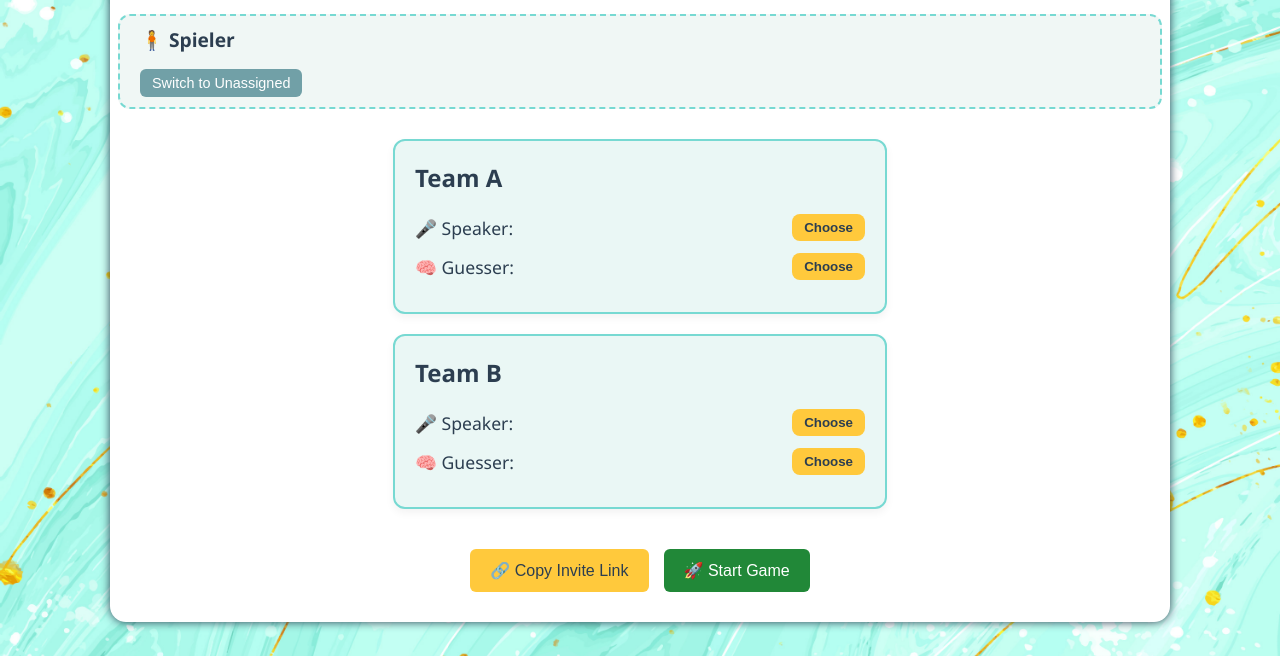
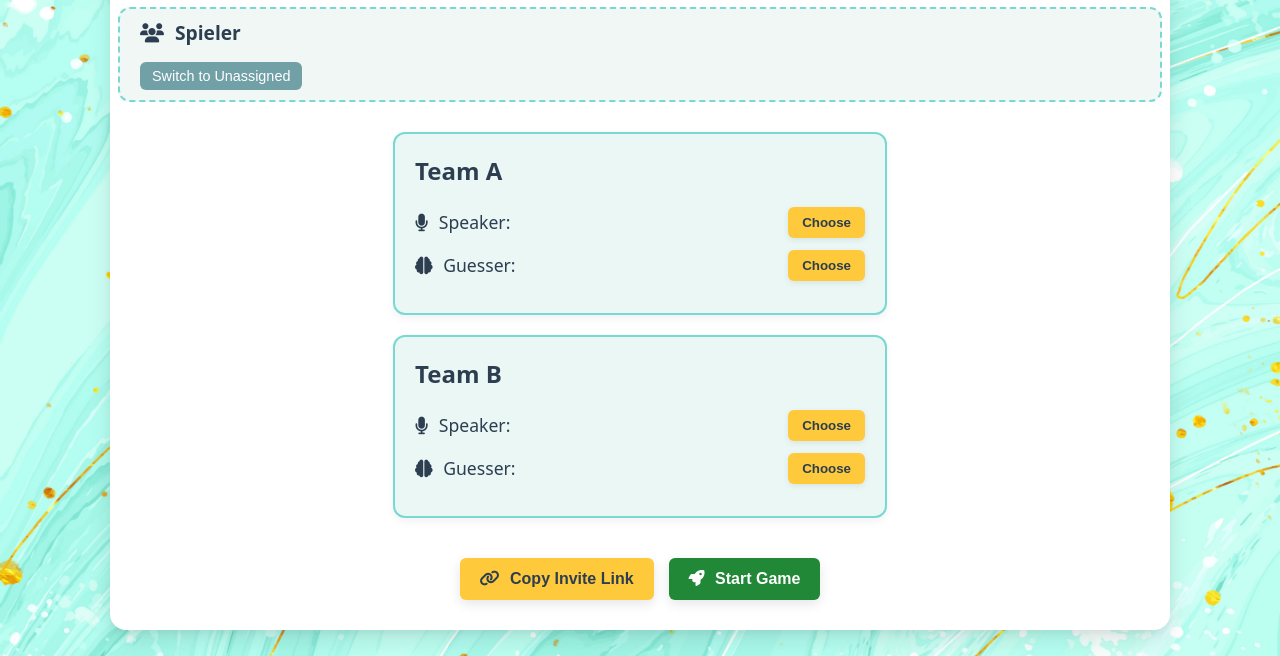
Before and after one commit to LSAPilot/tabu-game, a website: page public/lobby.html in a window 1280 px wide. Shown: the part 144-800 px from the top of the page. Drawn offline with nearby package versions, Linux system fonts and the light colour scheme; no server answers.

Commit message:
icons updated

```diff
--- a/public/css/game.css
+++ b/public/css/game.css
@@ -1,5 +1,5 @@
 body {
-    font-family: 'Segoe UI', Tahoma, Geneva, Verdana, sans-serif;
+    font-family: system-ui, -apple-system, BlinkMacSystemFont, 'Segoe UI', Roboto, 'Helvetica Neue', Arial, sans-serif;
     background: url('../images/background.jpg');
     background-size: cover;
     background-position: center;
@@ -14,6 +14,8 @@
     color: #2C3E50; /* Ink text */
 }
 
+i { margin-right: 6px; }
+
 .container {
     width: 100%;
     max-width: 800px;
@@ -21,7 +23,7 @@
     margin-top: 20px;
     background-color: #ffffff;
     border-radius: 16px;
-    box-shadow: 0 10px 25px rgba(0, 0, 0, 0.1);
+    box-shadow: 0 10px 25px rgba(0, 0, 0, 0.1), 0 4px 10px rgba(0, 0, 0, 0.05); /* Softer shadow */
     text-align: center;
 }
 
@@ -120,9 +122,14 @@
     margin-bottom: 20px;
     cursor: pointer;
     font-size: 1em;
+    font-weight: 600;
+    box-shadow: 0 4px 12px rgba(0,0,0,0.1);
+    transition: background-color 0.2s ease, box-shadow 0.2s ease, transform 0.2s;
 }
 #startTimerButton:hover {
     background-color: #1b6e2d;
+    transform: translateY(-2px);
+    box-shadow: 0 6px 16px rgba(0,0,0,0.15);
 }
 
 /* Game Buttons */
@@ -137,9 +144,16 @@
     border: none;
     border-radius: 6px;
     font-size: 1em;
+    font-weight: 600;
     color: white;
     cursor: pointer;
-    transition: background-color 0.2s ease;
+    box-shadow: 0 4px 12px rgba(0,0,0,0.1);
+    transition: background-color 0.2s ease, box-shadow 0.2s ease, transform 0.2s;
+}
+
+.buttons button:hover {
+    transform: translateY(-2px);
+    box-shadow: 0 6px 16px rgba(0,0,0,0.15);
 }
 
 #confirmButton {
@@ -159,9 +173,11 @@
 }
 
 .inactive-button {
-    background-color: #ccc !important;
-    color: white !important;
+    background-color: #e0e0e0 !important;
+    color: #888 !important;
     cursor: not-allowed;
+    box-shadow: none !important;
+    transform: none !important;
 }
 
 /* Overlays */
--- a/public/css/index.css
+++ b/public/css/index.css
@@ -1,5 +1,5 @@
 body {
-    font-family: 'Arial', sans-serif;
+    font-family: system-ui, -apple-system, BlinkMacSystemFont, 'Segoe UI', Roboto, 'Helvetica Neue', Arial, sans-serif;
     background: url('../images/background.jpg');
     background-size: cover;
     background-position: center;
@@ -25,6 +25,8 @@
     margin-bottom: 20px;
 }
 
+i { margin-right: 8px; }
+
 /* Button-like links */
 a {
     display: inline-block;
@@ -35,16 +37,18 @@
     color: #2C3E50;                  /* Ink Text for contrast */
     background-color: #FFC93C;       /* Golden Pop */
     border-radius: 8px;
-    box-shadow: 0 4px 10px rgba(0, 0, 0, 0.1);
-    transition: background-color 0.3s, transform 0.3s;
+    box-shadow: 0 10px 25px rgba(0,0,0,0.1), 0 4px 10px rgba(0,0,0,0.05);
+    transition: background-color 0.3s, transform 0.3s, box-shadow 0.3s;
 }
 
 a:hover {
     background-color: #FFD34D;       /* Slightly lighter golden pop */
     transform: translateY(-3px);
+    box-shadow: 0 12px 30px rgba(0,0,0,0.12), 0 6px 12px rgba(0,0,0,0.08);
 }
 
 a:active {
     background-color: #e6b42d;       /* Pressed state */
     transform: translateY(1px);
+    box-shadow: 0 4px 10px rgba(0,0,0,0.1);
 }
--- a/public/css/lobby.css
+++ b/public/css/lobby.css
@@ -1,5 +1,5 @@
 body {
-    font-family: 'Segoe UI', Tahoma, Geneva, Verdana, sans-serif;
+    font-family: system-ui, -apple-system, BlinkMacSystemFont, 'Segoe UI', Roboto, 'Helvetica Neue', Arial, sans-serif;
     background: url('../images/background.jpg');
     background-size: cover;
     background-position: center;
@@ -14,18 +14,19 @@
     color: #2C3E50; /* Ink Text */
 }
 
+i { margin-right: 6px; }
+
 .container {
     background: #ffffff;
     padding: 30px;
     border-radius: 16px;
-    box-shadow: 0 10px 25px rgba(0, 0, 0, 0.1);
     max-width: 1000px;
     width: 90%;
     display: flex;
     flex-direction: column;
     align-items: center;
     gap: 20px;
-    box-shadow: #2C3E50 0px 0px 10px 0px;
+    box-shadow: 0 10px 25px rgba(0, 0, 0, 0.1), 0 4px 10px rgba(0, 0, 0, 0.05); /* Softer shadow */
 }
 
 h1 {
@@ -69,14 +70,17 @@
     background-color: #FFC93C; /* Golden Pop */
     color: #2C3E50;
     border: none;
-    padding: 6px 12px;
-    border-radius: 8px;
+    padding: 8px 14px;
+    border-radius: 6px;
     cursor: pointer;
-    font-weight: bold;
-    transition: background-color 0.2s;
+    font-weight: 600;
+    transition: background-color 0.2s, box-shadow 0.2s, transform 0.2s;
+    box-shadow: 0 2px 6px rgba(0,0,0,0.08); /* slight shadow */
 }
 .role button:hover {
     background-color: #FFD34D;
+    transform: translateY(-1px);
+    box-shadow: 0 4px 10px rgba(0,0,0,0.12); /* lift effect */
 }
 
 .unassigned {
@@ -139,9 +143,14 @@
     border-radius: 6px;
     cursor: pointer;
     font-size: 1em;
+    font-weight: 600;
+    box-shadow: 0 4px 12px rgba(0,0,0,0.1);
+    transition: background-color 0.2s, transform 0.2s, box-shadow 0.2s;
 }
 #startGameButton:hover {
     background-color: #1b6e2d;
+    transform: translateY(-2px);
+    box-shadow: 0 6px 16px rgba(0,0,0,0.15);
 }
 
 #copyLinkButton {
@@ -152,9 +161,14 @@
     border-radius: 6px;
     cursor: pointer;
     font-size: 1em;
+    font-weight: 600;
+    box-shadow: 0 4px 12px rgba(0,0,0,0.1);
+    transition: background-color 0.2s, transform 0.2s, box-shadow 0.2s;
 }
 #copyLinkButton:hover {
     background-color: #FFD34D;
+    transform: translateY(-2px);
+    box-shadow: 0 6px 16px rgba(0,0,0,0.15);
 }
 
 .info-box-wrapper {
--- a/public/css/name.css
+++ b/public/css/name.css
@@ -1,5 +1,5 @@
 body {
-    font-family: Arial, sans-serif;
+    font-family: system-ui, -apple-system, BlinkMacSystemFont, 'Segoe UI', Roboto, 'Helvetica Neue', Arial, sans-serif;
     background: url('../images/background.jpg');
     background-size: cover;
     background-position: center;
@@ -23,13 +23,15 @@
     margin-bottom: 20px;
 }
 
+i { margin-right: 8px; }
+
 .name-form {
     background-color: #ffffff;         /* White card background */
-    border: 1px solid #FFC93C;         /* Golden Pop border */
-    border-radius: 8px;
-    padding: 20px;
+    border: none;                      /* Remove border */
+    border-radius: 12px;
+    padding: 30px;
     width: 300px;
-    box-shadow: 0 0 10px rgba(0, 0, 0, 0.1);
+    box-shadow: 0 10px 25px rgba(0,0,0,0.1), 0 4px 10px rgba(0,0,0,0.05); /* Softer shadow */
     display: flex;
     flex-direction: column;
     align-items: center;
@@ -40,23 +42,27 @@
     padding: 10px;
     margin-bottom: 20px;
     border: 1px solid #AEEDE3;         /* Seafoam accent */
-    border-radius: 4px;
+    border-radius: 6px;
     font-size: 1em;
     background-color: #f6fefd;
     color: #2C3E50;
+    box-sizing: border-box;            /* Ensure padding doesn't overflow */
 }
 
 .name-form button {
     background-color: #FFC93C;         /* Golden Pop */
     color: #2C3E50;                    /* Ink Text */
     border: none;
-    padding: 10px 20px;
-    border-radius: 4px;
+    padding: 12px 24px;
+    border-radius: 6px;
     cursor: pointer;
+    font-weight: 600;
     font-size: 1em;
-    transition: background-color 0.3s;
+    transition: background-color 0.3s, box-shadow 0.3s, transform 0.2s;
+    box-shadow: 0 4px 12px rgba(0,0,0,0.08); /* Slight button shadow */
 }
 
 .name-form button:hover {
     background-color: #FFD34D;         /* Lighter golden pop */
-}
+    transform: translateY(-2px);
+    box-shadow: 0 6px 16px rgba(0,0,0,0.12);
--- a/public/lobby.html
+++ b/public/lobby.html
@@ -4,14 +4,15 @@
     <meta charset="UTF-8">
     <meta name="viewport" content="width=device-width, initial-scale=1.0">
     <title>Who Said It Lobby</title>
+    <link rel="stylesheet" href="https://cdnjs.cloudflare.com/ajax/libs/font-awesome/6.4.0/css/all.min.css">
     <link rel="stylesheet" href="/css/lobby.css">
 </head>
 <body>
     <div class="container">
-        <h1>🎲 Who Said It Game Lobby</h1>
+        <h1><i class="fa-solid fa-dice"></i> Who Said It Game Lobby</h1>
 
         <div class="info-box-wrapper">
-            <div class="info-box">❓
+            <div class="info-box"><i class="fa-solid fa-circle-question"></i>
                 <div class="info-popup">
                     <h3>Game Rules</h3>
                     <p><strong>Speaker:</strong> Describes the word without using forbidden words.</p>
@@ -23,7 +24,7 @@
         </div>
 
         <div class="unassigned">
-            <h2>🧍 Spieler </h2>
+            <h2><i class="fa-solid fa-users"></i> Spieler </h2>
             <ul id="unassignedPlayers"></ul>
             <button onclick="selectRole('Unassigned', 'None')" class="unassigned-btn">Switch to Unassigned</button>
         </div>
@@ -32,11 +33,11 @@
             <div class="team">
                 <h2>Team A</h2>
                 <div class="role">
-                    <span>🎤 Speaker:</span>
+                    <span><i class="fa-solid fa-microphone"></i> Speaker:</span>
                     <button data-role="Team A Speaker" onclick="selectRole('Team A', 'Speaker')">Choose</button>
                 </div>
                 <div class="role">
-                    <span>🧠 Guesser:</span>
+                    <span><i class="fa-solid fa-brain"></i> Guesser:</span>
                     <button data-role="Team A Guesser" onclick="selectRole('Team A', 'Guesser')">Choose</button>
                 </div>
             </div>
@@ -44,19 +45,19 @@
             <div class="team">
                 <h2>Team B</h2>
                 <div class="role">
-                    <span>🎤 Speaker:</span>
+                    <span><i class="fa-solid fa-microphone"></i> Speaker:</span>
                     <button data-role="Team B Speaker" onclick="selectRole('Team B', 'Speaker')">Choose</button>
                 </div>
                 <div class="role">
-                    <span>🧠 Guesser:</span>
+                    <span><i class="fa-solid fa-brain"></i> Guesser:</span>
                     <button data-role="Team B Guesser" onclick="selectRole('Team B', 'Guesser')">Choose</button>
                 </div>
             </div>
         </div>
 
         <div class="controls">
-            <button id="copyLinkButton">🔗 Copy Invite Link</button>
-            <button id="startGameButton">🚀 Start Game</button>
+            <button id="copyLinkButton"><i class="fa-solid fa-link"></i> Copy Invite Link</button>
+            <button id="startGameButton"><i class="fa-solid fa-rocket"></i> Start Game</button>
         </div>
     </div>
 
```
Also changed, not shown: public/game.html (+8 -7 lines), public/index.html (+2 -1 lines), public/name.html (+8 -2 lines).
